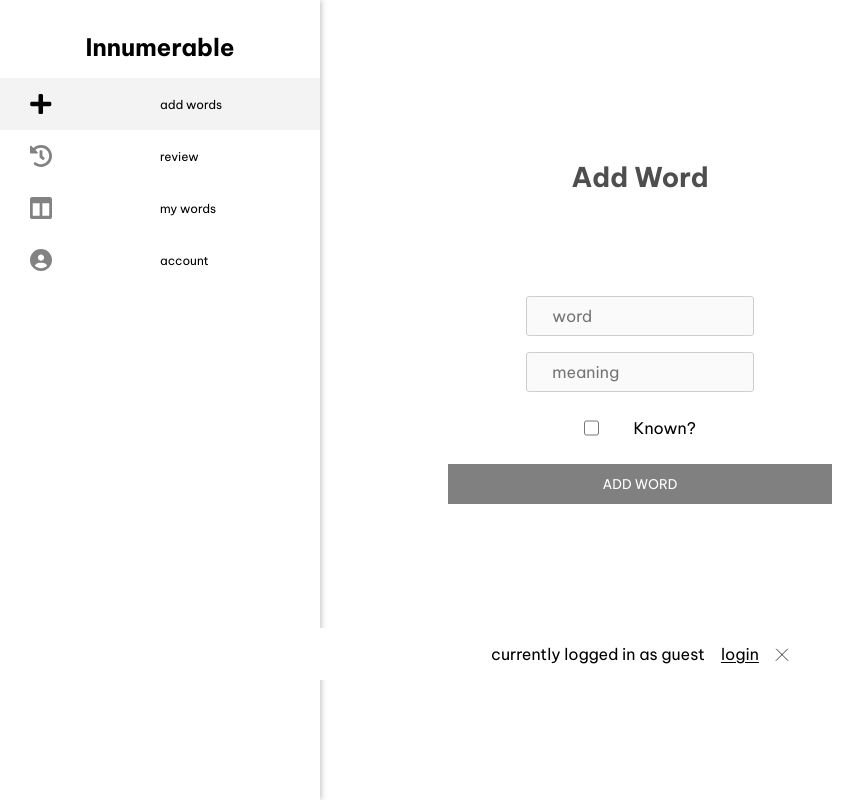
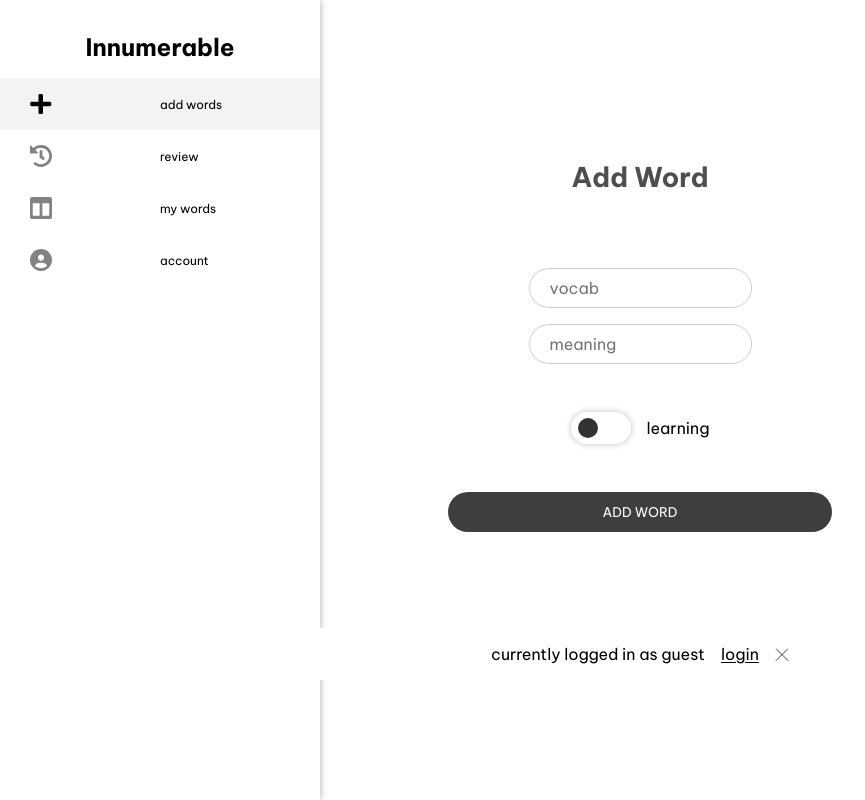
Before and after one commit to Stefan1400/ComponentsLibrary, a React (Create React App) app in the folder client/: page / in a window 1280 px wide. Shown: the whole page, without its empty margins (0-865 px from the left). Built offline with nearby package versions, Linux system fonts and the light colour scheme.

Commit message:
improved add words page (changed inputs, added pill toggle button, changed styles of submit btn etc.

```diff
--- a/client/src/App.css
+++ b/client/src/App.css
@@ -27,12 +27,14 @@ h2 {
 input {
    border: 1px solid var(--text-input-border);
    background-color: var(--text-input-bg);
+   background-color: white;
    /* width: 20vw; */
    height: 5vh;
-   padding-left: 2%;
+   padding-left: 20px;
    /* border-radius: 35px; */
-   border-radius: 3px;
+   border-radius: 75px;
    font-size: 16px;
+
 }
 
 input:focus {
@@ -46,9 +48,10 @@ input[type="checkbox"] {
 button {
    width: 30vw;
    height: 5vh;
-   background-color: #CECECE;
+   background-color: #3E3E3E;
    border: none;
    color: white;
+   border-radius: 75px;
 }
 
 .menu-slider-btn {
--- a/client/src/Styles/pageStyles.css
+++ b/client/src/Styles/pageStyles.css
@@ -9,5 +9,5 @@
 }
 
 button.enabled {
-   background-color: gray;
+   /* background-color: gray; */
 }
--- a/client/src/components/AddWordsPanel/AddWordsPanel.css
+++ b/client/src/components/AddWordsPanel/AddWordsPanel.css
@@ -3,7 +3,8 @@
    display: flex;
    flex-direction: column;
    gap: 1rem;
-
+   justify-content: left;
+   /* align-items: ; */
 }
 
 .add-word-h2 {
@@ -19,3 +20,68 @@
    gap: 2.15rem;
 
 }
+
+.add-word-submit-btn.enabled {
+   background-color: #3E3E3E;
+}
+
+.known-toggle-pill-div {
+   display: flex;
+   flex-direction: row;
+   justify-content: start;
+   align-items: center;
+   margin: 2rem 0;
+   /* position: absolute; */
+}
+
+.known-pill-label {
+   position: relative;
+   z-index: 1;
+   background-color: transparent;
+
+}
+
+.known-pill-inner-div {
+   width: 100%;
+   height: 100%;
+   background-color: white;
+   box-shadow: 0px 0px 6px 0px rgba(0, 0, 0, 0.25);
+   display: flex;
+   padding: 0 7px;
+   align-items: center;
+   justify-content: start;
+   flex-direction: row;
+   transition: all 0.1s ease-in-out;
+   position: absolute;
+   z-index: 2;
+   top: 0;
+   left: 0;
+   border-radius: 999px;
+}
+
+.known-pill-inner-div.on {
+   /* justify-content: end; */
+   background-color: #323232;
+   /* background-color: gray; */
+}
+
+.known-pill-switch {
+   width: 20px;
+   height: 20px;
+   border-radius: 50%;
+   background-color: white;
+   background-color: #323232;
+   transform: translateX(0);
+   transition: all 0.1s ease-in-out;
+}
+
+.known-pill-inner-div.on .known-pill-switch {
+   background-color: white;
+   /* background-color: #323232; */
+   transform: translateX(25px);
+
+}
+
+.known-pill-span {
+   margin-left: 1rem;
+}
--- a/client/src/components/AddWordsPanel/AddWordsPanel.jsx
+++ b/client/src/components/AddWordsPanel/AddWordsPanel.jsx
@@ -43,11 +43,36 @@ function AddWordsPanel() {
   return (
     <div className='add-word-panel page'>
       <h2 className='add-word-h2'>Add Word</h2>
-      <input onChange={(e) => setWordValue(e.target.value)} value={wordValue} className='word-input' type="text" placeholder='word' />
+      <input onChange={(e) => setWordValue(e.target.value)} value={wordValue} className='word-input' type="text" placeholder='vocab' />
       <input onChange={(e) => setMeaningValue(e.target.value)} value={meaningValue} className='meaning-input' type="text" placeholder='meaning' />
-      <div className='known-div'>
+      {/* <div className='known-div'>
         <input checked={knownValue} onChange={(e) => setKnownValue(e.target.checked)} className='status-input' type="checkbox" />
         <span>Known?</span>
+      </div> */}
+
+      <input
+        type="checkbox"
+        id="toggle"
+        checked={knownValue}
+        onChange={(e) => setKnownValue(e.target.checked)}
+        style={{ display: "none" }}
+      />
+      <div className="known-toggle-pill-div">
+        <label
+          className='known-pill-label'
+          htmlFor="toggle"
+          style={{
+            display: "inline-block",
+            padding: "16px 30px",
+            borderRadius: "999px",
+            cursor: "pointer"
+          }}
+        >
+          <div className={`known-pill-inner-div ${knownValue ? 'on' : ''}`}>
+            <div className='known-pill-switch'></div>
+          </div>
+        </label>
+        <span className='known-pill-span'>{knownValue ? 'known' : 'learning'}</span>
       </div>
       <button onClick={handleAddWord} className={`add-word-submit-btn ${bothFull ? 'enabled' : ''} `}>ADD WORD</button>
     </div>
```
